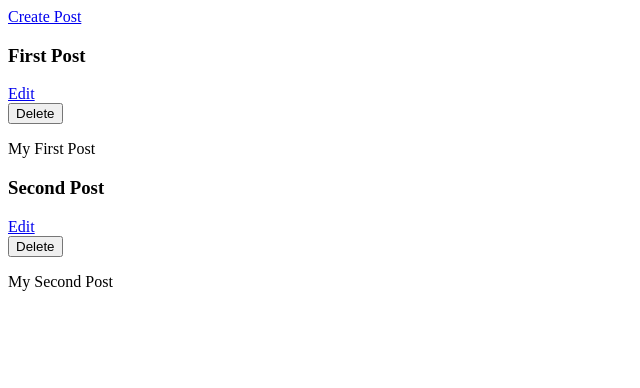
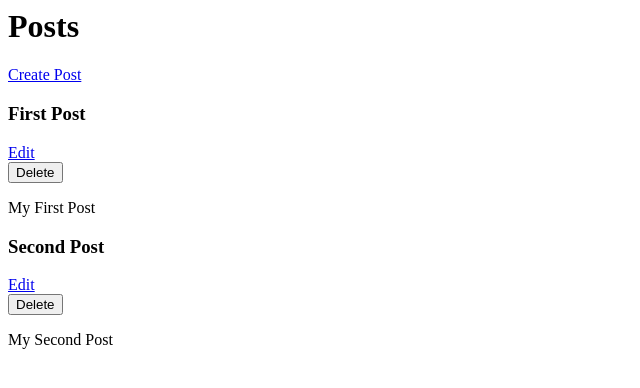
Before and after one commit to mijonOfTheMoon/LK-MVC, a PHP site: page /index.php?c=Post in a window 1280 px wide. Shown: the top 388 px of the page, without its empty margins (0-640 px from the left). Run offline with PHP 8.4, Linux system fonts and the light colour scheme; data comes from the database, SQL or seed files in the repository.

Commit message:
Last Commit Done

```diff
--- a/models/PostModel.class.php
+++ b/models/PostModel.class.php
@@ -22,6 +22,13 @@
         $this->mysqli->query($sql);
     }
 
+    public function update($id, $title, $content)
+    {
+        $sql = "UPDATE post SET title = '$title', content = '$content' WHERE id = $id";
+
+        $this->mysqli->query($sql);
+    }
+
     public function delete($id)
     {
         $sql = "DELETE FROM post WHERE id = $id";
--- a/views/posts.php
+++ b/views/posts.php
@@ -1,8 +1,9 @@
+<h1>Posts</h1>
 <a href="?c=Post&m=create">Create Post</a>
 <?php
 
 if (!$posts->num_rows) {
-    echo 'No posts.';
+    echo '<br> No posts.';
 } else {
     while ($post = $posts->fetch_object()) {
         echo "<h3>$post->title</h3>";
```
